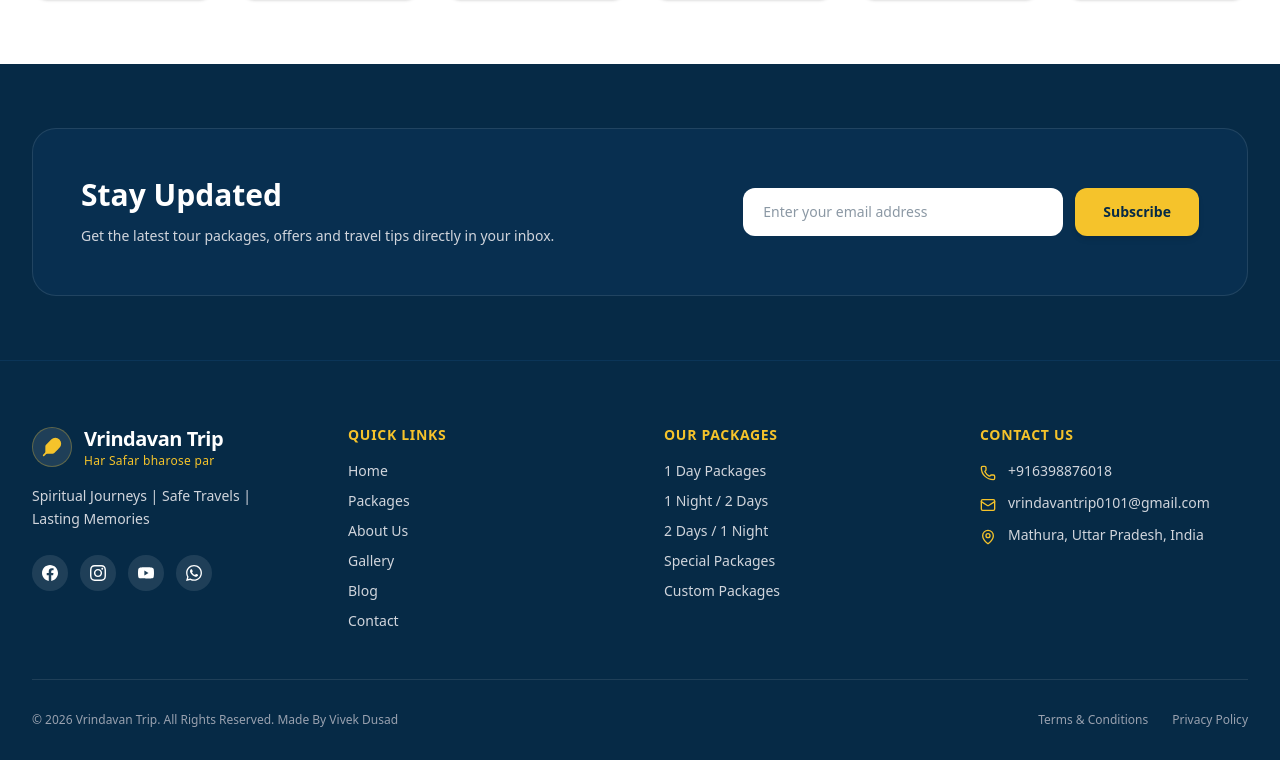
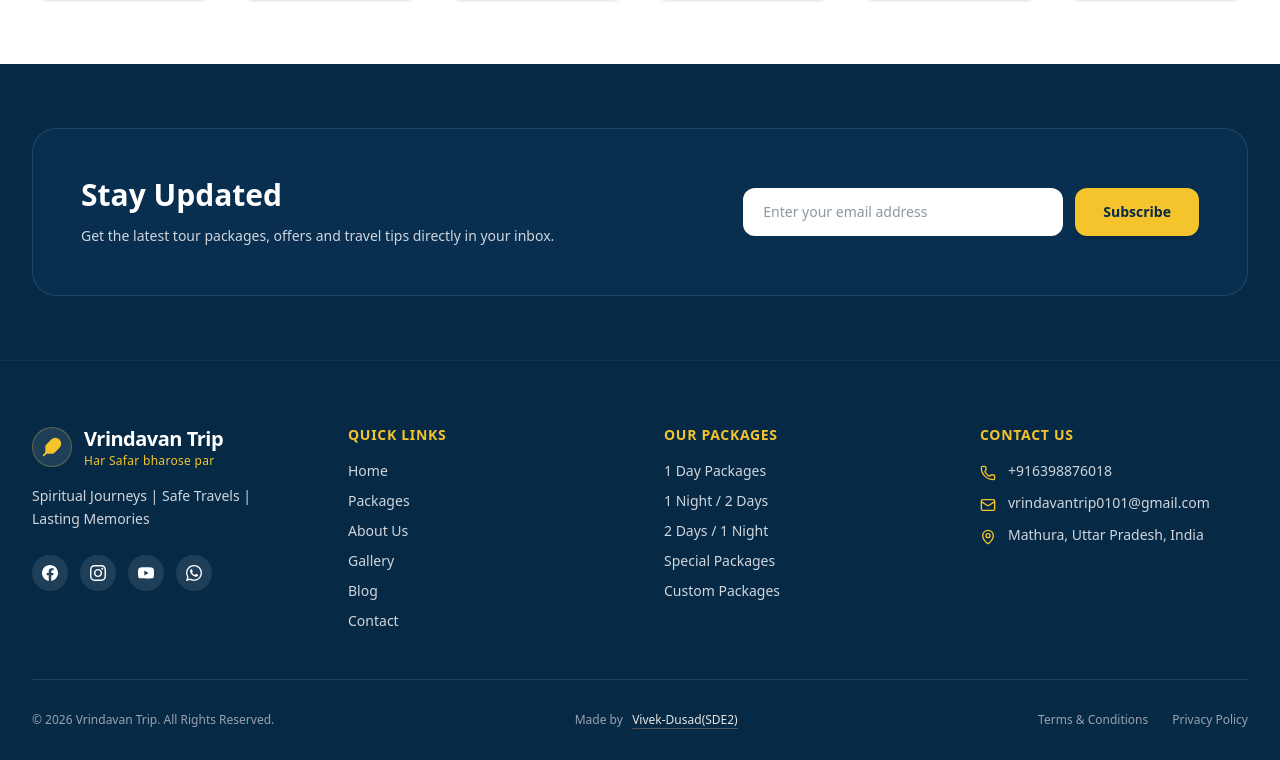
Before and after one commit to cybermonk786/vrindavantrip, a Next.js app: page / in a window 1280 px wide. Shown: the part 3395-4155 px from the top of the page. Built offline with nearby package versions, Linux system fonts and the light colour scheme; no server answers.

Commit message:
after made by link

```diff
--- a/src/components/layout/Footer.tsx
+++ b/src/components/layout/Footer.tsx
@@ -111,7 +111,19 @@ export default function Footer() {
 
         {/* Bottom Bar */}
         <div className="pt-8 flex flex-col sm:flex-row items-center justify-between text-xs text-gray-400 gap-4">
-          <p>© {currentYear} {siteConfig.name}. All Rights Reserved. <Link href="https://linkedin.com/in/vivek-dusad" target="_blank" rel="noopener noreferrer" className="hover:text-goldenYellow transition-colors">Made By Vivek Dusad</Link></p>
+          <p>© {currentYear} {siteConfig.name}. All Rights Reserved.</p>
+          <p>
+        Made by&nbsp;&nbsp;&nbsp;
+            <a
+              href="https://linkedin.com/in/vivek-dusad"
+              target="_blank"
+              rel="noopener noreferrer"
+              aria-label="Vivek Dusad's LinkedIn profile (opens in a new tab)"
+              className="font-medium text-neutral-200 underline decoration-neutral-600 underline-offset-4 transition-colors hover:text-goldenYellow hover:decoration-goldenYellow"
+            >
+                 Vivek-Dusad(SDE2)
+            </a>
+          </p>
           <div className="flex items-center gap-6">
             <Link href="/terms" className="hover:text-goldenYellow transition-colors">Terms & Conditions</Link>
             <Link href="/privacy" className="hover:text-goldenYellow transition-colors">Privacy Policy</Link>
```
